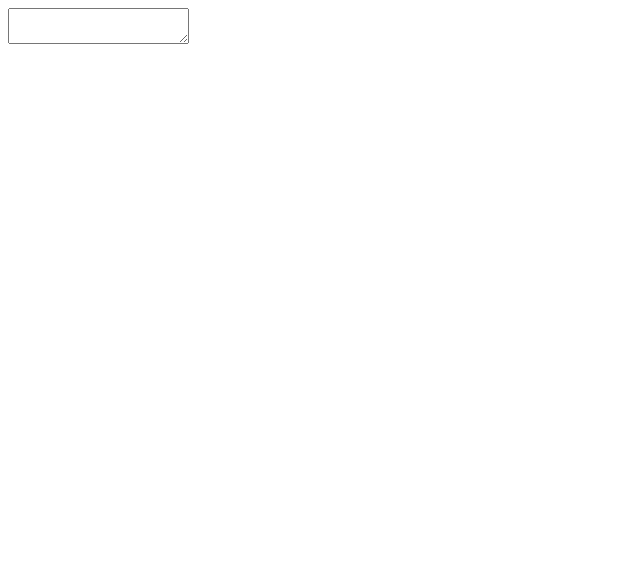
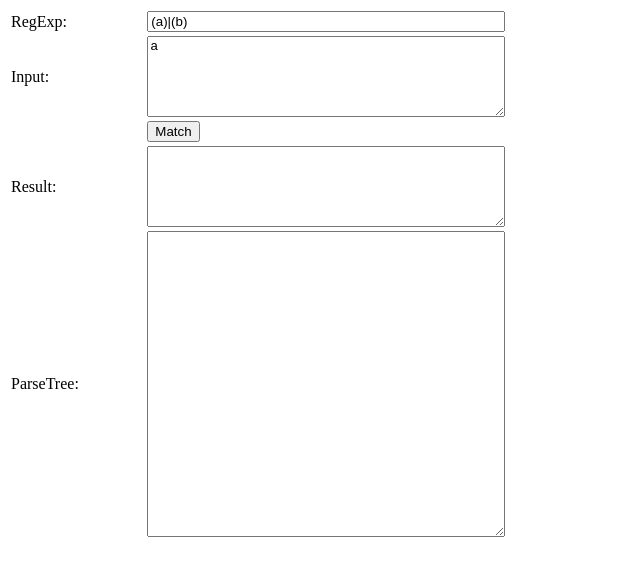
Before and after one commit to jviereck/regexp.js, a plain HTML site: page index.html in a window 1280 px wide. Shown: the whole page, without its empty margins (0-640 px from the left). Drawn offline with Linux system fonts and the light colour scheme.

Commit message:
Hack up a small frontend

```diff
--- a/index.html
+++ b/index.html
@@ -6,15 +6,49 @@
 </head>
 
 <body>
-<textarea id="area">
 
-</textarea>
+<table width="500px">
+    <tr>
+        <td>RegExp:</td><td><input id="regexp" style="width:100%" value="(a)|(b)"></input></td>
+    </tr>
+    <tr>
+        <td>Input:</td><td><textarea id="area" rows=5 style="width:100%">a</textarea></td>
+    </tr>
+    </tr>
+        <td></td><td><button onclick="matchIt()" >Match</button></td>
+    </tr>
+    <tr>
+        <td>Result:</td><td><textarea id="result" rows=5 style="width:100%"></textarea></td>
+    </tr>
+    <tr>
+        <td>ParseTree:</td><td><textarea id="parseTree" rows=20 style="width:100%"></textarea></td>
+    </tr>
+</table>
 
 <script>
-var area = document.getElementById('area');
-area.value = localStorage['area'] || '';
+function matchIt() {
+    var regexp = document.getElementById('regexp').value;
+    var input = document.getElementById('area').value;
 
-run(area.value, '');
+    try {
+        var res = exec(input, regexp);
+    } catch (exp) {
+        alert('Sorry: ' + exp);
+        return;
+    }
+
+    var resOutput;
+    if (res.matches) {
+        resOutput = JSON.stringify(res.matches, null, 4);
+    } else {
+        resOutput = 'null';
+    }
+
+    document.getElementById('result').value = resOutput;
+    document.getElementById('parseTree').value = JSON.stringify(res.parseTree, null, 4);
+}
+
+runTests();
 
 </script>
 </html>
--- a/main.js
+++ b/main.js
@@ -49,7 +49,7 @@ Node.NOT_MATCH = 'NOT_MATCH';
 function State(str) {
     this.str = str;
     this.idx = 0;
-    this.matches = {};
+    this.matches = [];
     this.data = {};
     this.counts = {};
 }
@@ -372,7 +372,7 @@ function bEmpty() {
     return [node, node];
 }
 
-function run() {
+function runTests() {
     test('dabc', bJoin(
         bDot(),
         bGroup(
@@ -560,8 +560,9 @@ function exec(matchStr, regExpStr) {
     var endState = match(state, startNode);
 
     if (!endState) {
-        return null;
+        endState = {};
     }
+    endState.parseTree = parseTree;
     return endState;
 }
 
```
